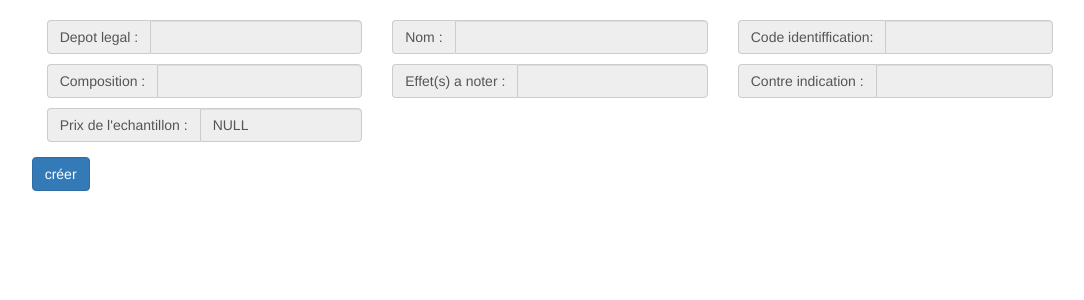
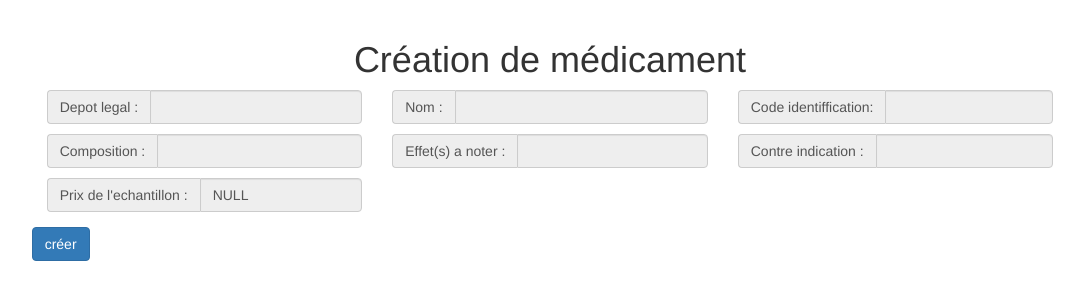
Before and after one commit to vincep69/ZHEVHUYLFH, a PHP site: page /pages/medicament/medicament_upd.php in a window 1280 px wide. Shown: the part 52-352 px from the top of the page, without its empty margins (90-1174 px from the left). Run offline with PHP 8.4, Linux system fonts and the light colour scheme; the template is opened without the code that fills it, so the values that code supplies are empty; the visitor is signed in with stand-in values (Sample User, id 1).

Commit message:
titre medic

```diff
--- a/pages/medicament/medicament_upd.php
+++ b/pages/medicament/medicament_upd.php
@@ -101,7 +101,17 @@ if (isset($_GET['depotlegal'])) {
 
 /*echo $data['MED_NOMCOMMERCIAL'];*/
 ?>
-
+<?php
+if (isset($_GET['depotlegal'])) {
+?>
+<h1>Modification de médicament</h1>
+<?php
+}else{
+	?>
+	<h1>Création de médicament</h1>
+	<?php
+}
+ ?>
 <form method="post" action="medicament_upd.php">
 
 	<?php
```
